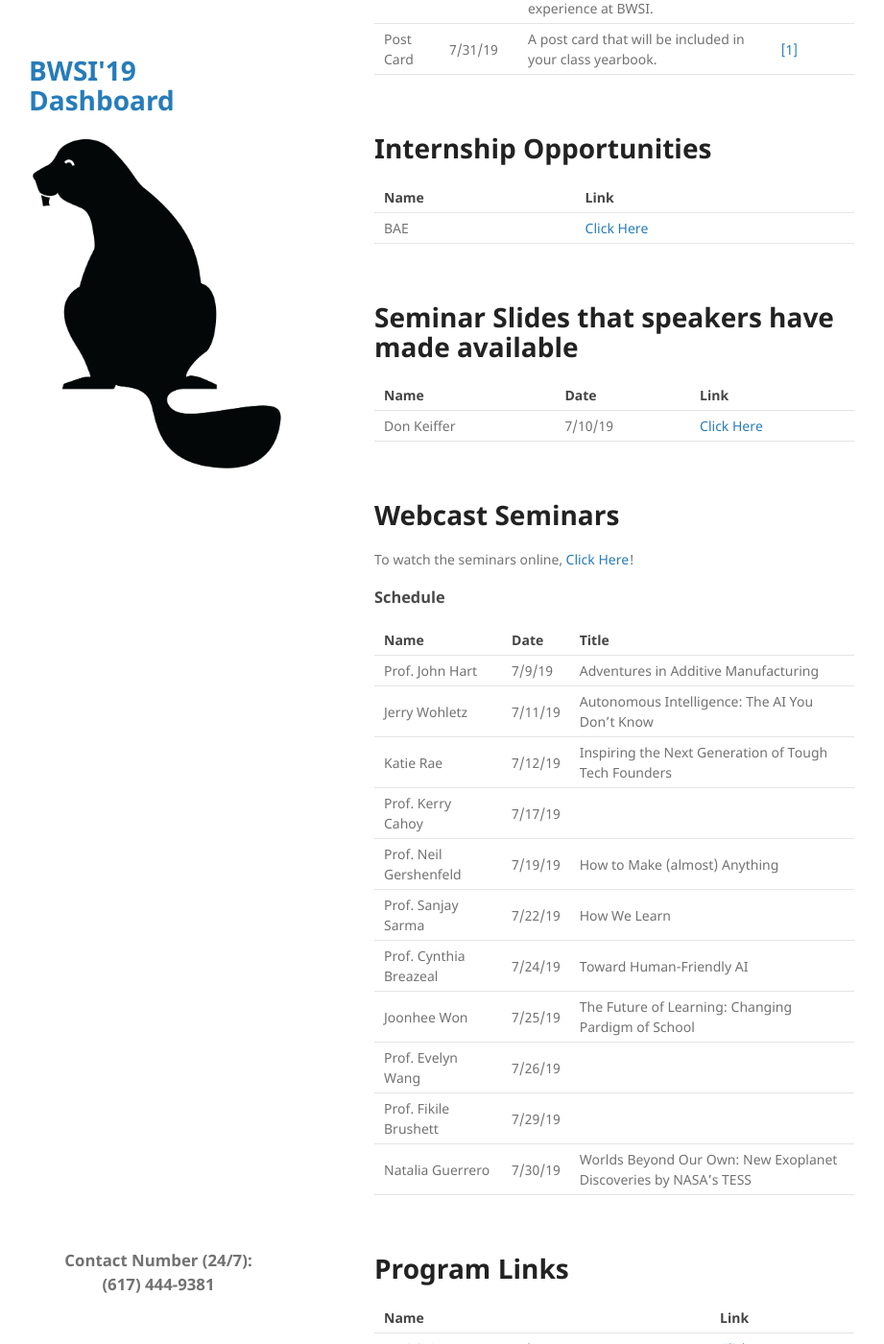
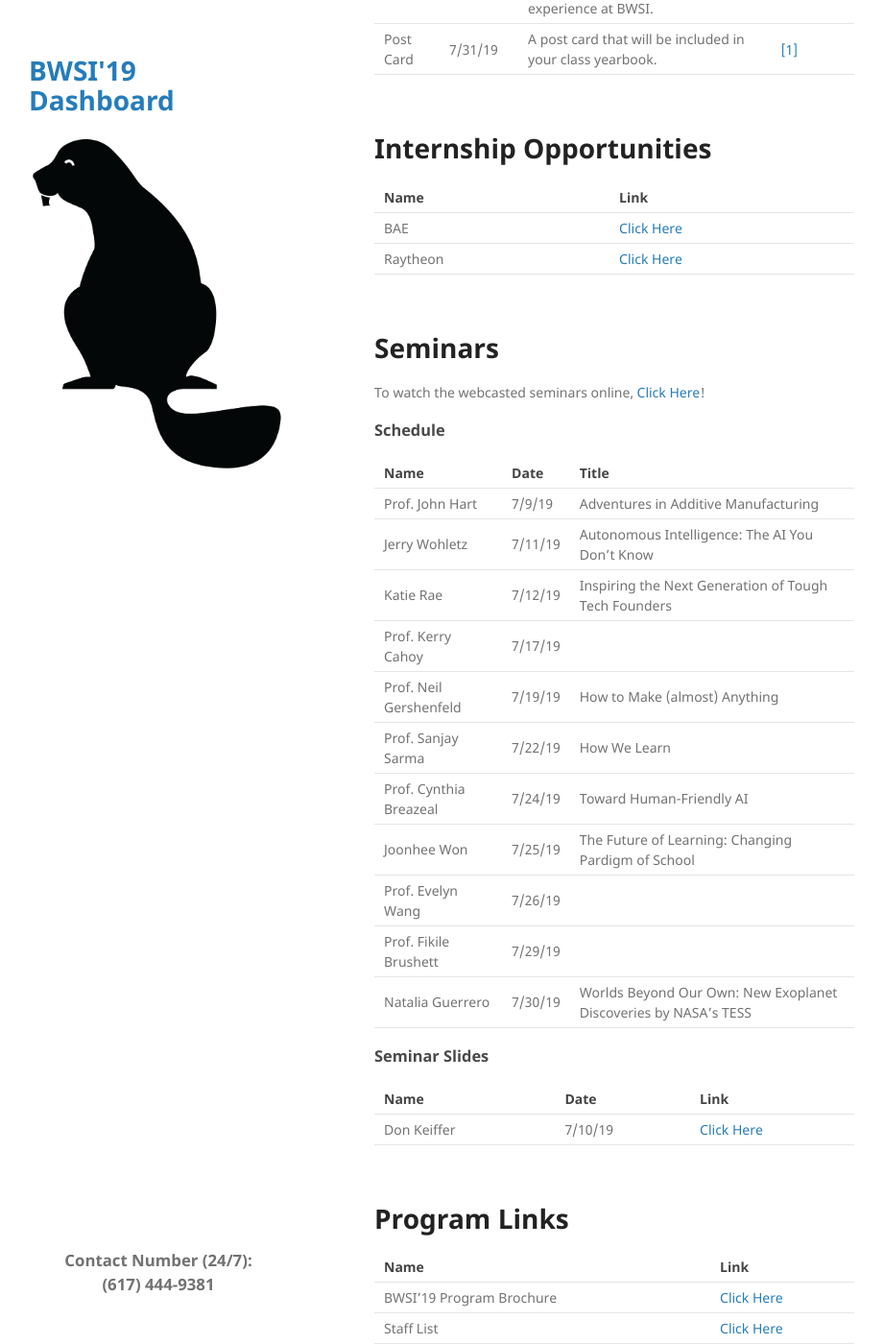
Before and after one commit to jggrimm/bwsi-dashboard, a Jekyll site: the page built from index.md, in a window 1280 px wide and 1400 px high, scrolled down 1037 px. Shown: the whole window at 96% size, without its empty margins (180-1101 px from the left). Built offline with Jekyll 4.4.1, drawn with Linux system fonts in a browser that asks for light colours; the repository's description, which GitHub fills in, is left out.

Commit message:
Update index.md

```diff
--- a/index.md
+++ b/index.md
@@ -46,20 +46,13 @@ __To be completed by each student.__
 | Name | Link |
 | ---- | ---- |
 | BAE  | [Click Here](https://jobs.baesystems.com/global/en/job/52546BR/Engineering-Intern-High-School-Graduates-Class-of-2020) |
+| Raytheon | [Click Here](https://raytheon.com/beaverworks)
 
 <br/>
 
-# Seminar Slides that speakers have made available
+# Seminars
 
-| Name | Date | Link |
-| ---- | ---- | ---- |
-| Don Keiffer | 7/10/19 | [Click Here](https://drive.google.com/file/d/11Har-oYwBBjuBVygDPG5j5Ve8vp5DTH-/view?usp=sharing) |
-
-<br/>
-
-# Webcast Seminars
-
-To watch the seminars online, [Click Here](http://web.mit.edu/webcast/beaverworks/sum2019/)!
+To watch the webcasted seminars online, [Click Here](http://web.mit.edu/webcast/beaverworks/sum2019/)!
 
 ### Schedule
 
@@ -76,6 +69,12 @@ To watch the seminars online, [Click Here](http://web.mit.edu/webcast/beaverwork
 | Prof. Evelyn Wang | 7/26/19 |   |
 | Prof. Fikile Brushett | 7/29/19 |   |
 | Natalia Guerrero | 7/30/19 | Worlds Beyond Our Own: New Exoplanet Discoveries by NASA’s TESS |
+
+### Seminar Slides
+
+| Name | Date | Link |
+| ---- | ---- | ---- |
+| Don Keiffer | 7/10/19 | [Click Here](https://drive.google.com/file/d/11Har-oYwBBjuBVygDPG5j5Ve8vp5DTH-/view?usp=sharing) |
 
 <br/>
 
```
